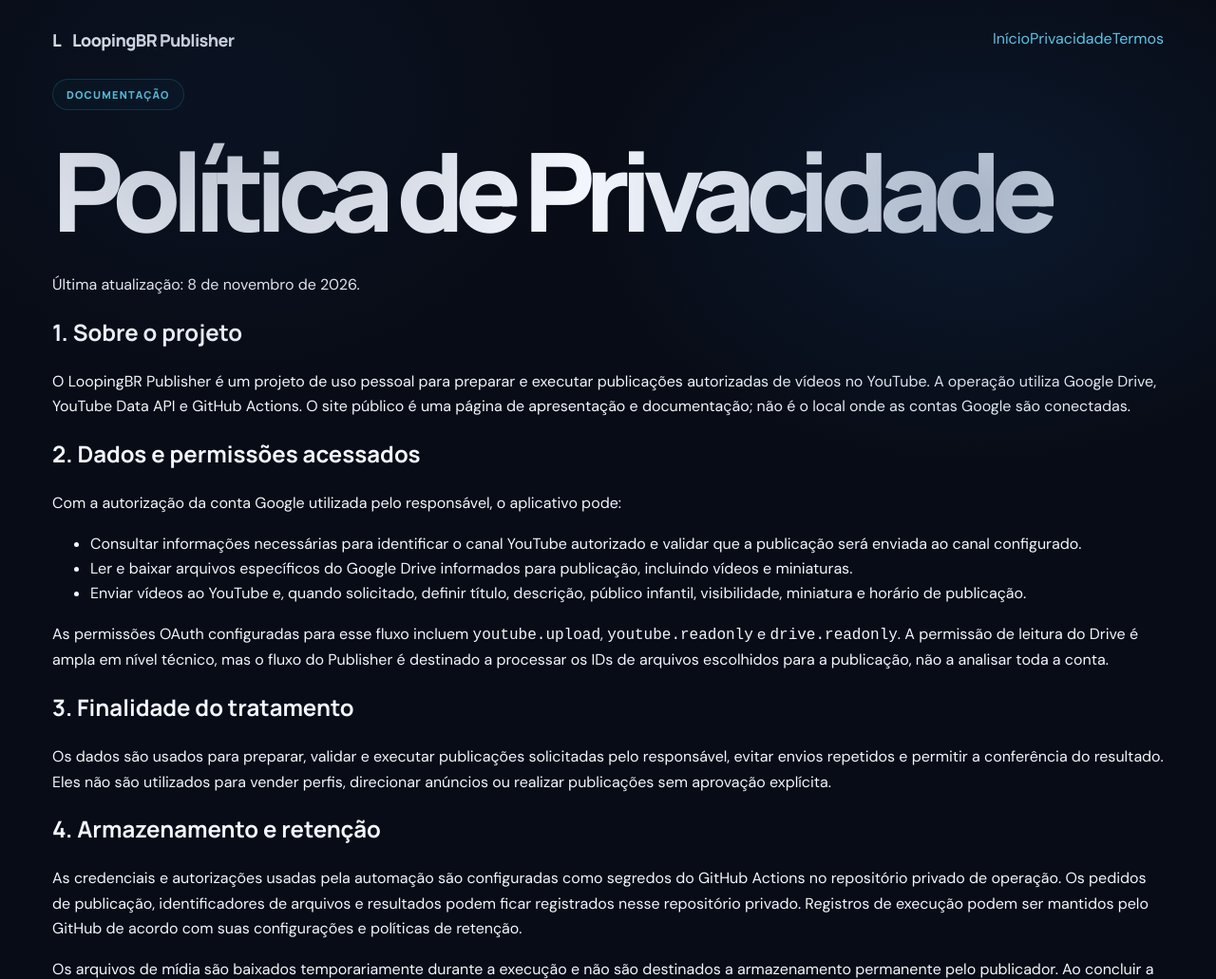
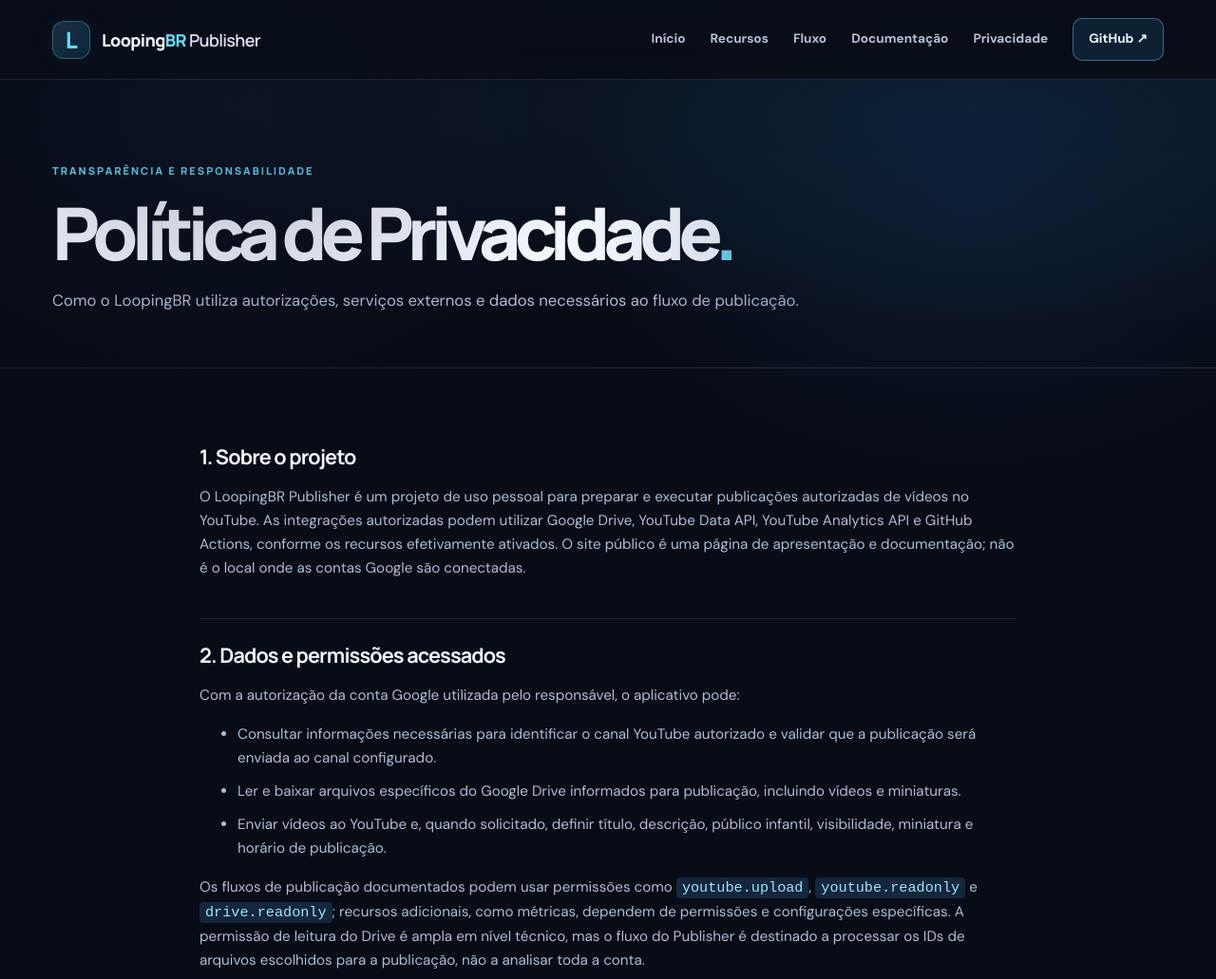
Before and after one commit to kfeernandesk/kfeernandesk.github.io, a plain HTML site: page privacidade.html in a window 1280 px wide. Shown: the top 1031 px of the page at 95% size. Drawn offline with Linux system fonts and the light colour scheme.

Commit message:
Padronizar pagina legal e atualizar descricoes de integracao

```diff
--- a/privacidade.html
+++ b/privacidade.html
@@ -1,22 +1,19 @@
 <!doctype html><html lang="pt-BR"><head>
 <meta charset="UTF-8"><meta name="viewport" content="width=device-width, initial-scale=1">
-<meta name="description" content="Política de privacidade do LoopingBR Publisher e informações sobre o uso das APIs do Google Drive e YouTube."><title>Política de Privacidade | LoopingBR Publisher</title><link rel="stylesheet" href="estilos.css">
-</head><body>
-<header><nav class="nav wrap" aria-label="Menu principal"><a class="brand" href="index.html"><span class="logo" aria-hidden="true">L</span>LoopingBR Publisher</a><div class="links"><a href="index.html">Início</a><a href="privacidade.html" aria-current="page">Privacidade</a><a href="termos.html">Termos</a></div></nav></header>
-<main class="wrap"><div class="page-title"><div class="eyebrow">Documentação</div><h1>Política de Privacidade</h1><p class="lead">Última atualização: 8 de novembro de 2026.</p></div>
-<div class="content">
-<section><h2>1. Sobre o projeto</h2><p>O LoopingBR Publisher é um projeto de uso pessoal para preparar e executar publicações autorizadas de vídeos no YouTube. A operação utiliza Google Drive, YouTube Data API e GitHub Actions. O site público é uma página de apresentação e documentação; não é o local onde as contas Google são conectadas.</p></section>
+<meta name="description" content="Política de privacidade do LoopingBR Publisher e informações sobre o uso das APIs do Google Drive e YouTube."><title>Política de Privacidade | LoopingBR Publisher</title>
+<meta name="theme-color" content="#080f20"><link rel="stylesheet" href="estilos.css"><script src="site.js" defer></script></head><body><a class="skip" href="#conteudo">Ir para o conteúdo</a>
+<header class="site-header"><div class="wrap nav"><a class="brand" href="index.html"><span class="brand-mark" aria-hidden="true">L</span><span>Looping<span class="brand-accent">BR</span><span class="brand-tail"> Publisher</span></span></a><button class="menu-toggle" type="button" aria-label="Abrir menu" aria-controls="nav-links" aria-expanded="false"><span></span><span></span><span></span></button><nav class="nav-links" id="nav-links" aria-label="Navegação principal"><a href="index.html">Início</a><a href="index.html#recursos">Recursos</a><a href="index.html#como-funciona">Fluxo</a><a href="documentacao.html">Documentação</a><a href="privacidade.html">Privacidade</a><a class="nav-cta" href="https://github.com/kfeernandesk/loopingbr-publisher-portfolio" target="_blank" rel="noopener noreferrer">GitHub ↗</a></nav></div></header>
+<main id="conteudo"><section class="page-hero"><div class="wrap"><p class="overline">TRANSPARÊNCIA E RESPONSABILIDADE</p><h1>Política de Privacidade<span class="text-gradient">.</span></h1><p class="lead">Como o LoopingBR utiliza autorizações, serviços externos e dados necessários ao fluxo de publicação.</p></div></section><div class="wrap"><div class="legal-content"><section><h2>1. Sobre o projeto</h2><p>O LoopingBR Publisher é um projeto de uso pessoal para preparar e executar publicações autorizadas de vídeos no YouTube. As integrações autorizadas podem utilizar Google Drive, YouTube Data API, YouTube Analytics API e GitHub Actions, conforme os recursos efetivamente ativados. O site público é uma página de apresentação e documentação; não é o local onde as contas Google são conectadas.</p></section>
 <section><h2>2. Dados e permissões acessados</h2><p>Com a autorização da conta Google utilizada pelo responsável, o aplicativo pode:</p><ul>
 <li>Consultar informações necessárias para identificar o canal YouTube autorizado e validar que a publicação será enviada ao canal configurado.</li>
 <li>Ler e baixar arquivos específicos do Google Drive informados para publicação, incluindo vídeos e miniaturas.</li>
 <li>Enviar vídeos ao YouTube e, quando solicitado, definir título, descrição, público infantil, visibilidade, miniatura e horário de publicação.</li>
-</ul><p>As permissões OAuth configuradas para esse fluxo incluem <code>youtube.upload</code>, <code>youtube.readonly</code> e <code>drive.readonly</code>. A permissão de leitura do Drive é ampla em nível técnico, mas o fluxo do Publisher é destinado a processar os IDs de arquivos escolhidos para a publicação, não a analisar toda a conta.</p></section>
+</ul><p>Os fluxos de publicação documentados podem usar permissões como <code>youtube.upload</code>, <code>youtube.readonly</code> e <code>drive.readonly</code>; recursos adicionais, como métricas, dependem de permissões e configurações específicas. A permissão de leitura do Drive é ampla em nível técnico, mas o fluxo do Publisher é destinado a processar os IDs de arquivos escolhidos para a publicação, não a analisar toda a conta.</p></section>
 <section><h2>3. Finalidade do tratamento</h2><p>Os dados são usados para preparar, validar e executar publicações solicitadas pelo responsável, evitar envios repetidos e permitir a conferência do resultado. Eles não são utilizados para vender perfis, direcionar anúncios ou realizar publicações sem aprovação explícita.</p></section>
-<section><h2>4. Armazenamento e retenção</h2><p>As credenciais e autorizações usadas pela automação são configuradas como segredos do GitHub Actions no repositório privado de operação. Os pedidos de publicação, identificadores de arquivos e resultados podem ficar registrados nesse repositório privado. Registros de execução podem ser mantidos pelo GitHub de acordo com suas configurações e políticas de retenção.</p><p>Os arquivos de mídia são baixados temporariamente durante a execução e não são destinados a armazenamento permanente pelo publicador. Ao concluir a tarefa, o ambiente temporário da execução é descartado segundo o funcionamento do GitHub Actions. Os vídeos enviados passam a ser armazenados no YouTube, sujeito às políticas e configurações do serviço. Os arquivos originais continuam no Google Drive até que o titular os modifique ou exclua.</p></section>
+<section><h2>4. Armazenamento e retenção</h2><p>O projeto possui fluxos de autenticação distintos conforme a implementação: na edição híbrida, a autenticação ocorre por meio de um backend local e mecanismos de proteção do perfil no Windows; no publicador clássico, segredos necessários à automação são configurados no GitHub Actions, no repositório operacional privado. Nenhuma credencial deve ser inserida neste site público. Pedidos de publicação, identificadores de arquivos e resultados podem ficar registrados no repositório operacional privado; o aplicativo híbrido também utiliza informações de configuração e sessão locais. Registros de execução podem ser mantidos pelo GitHub de acordo com suas configurações e políticas de retenção.</p><p>Os arquivos de mídia são baixados temporariamente durante a execução e não são destinados a armazenamento permanente pelo publicador. Ao concluir a tarefa, o ambiente temporário da execução é descartado segundo o funcionamento do GitHub Actions. Os vídeos enviados passam a ser armazenados no YouTube, sujeito às políticas e configurações do serviço. Os arquivos originais continuam no Google Drive até que o titular os modifique ou exclua.</p></section>
 <section><h2>5. Serviços externos e compartilhamento</h2><p>O funcionamento depende dos serviços do Google (Drive e YouTube) e do GitHub (repositórios privados e GitHub Actions). O tratamento técnico de dados por esses provedores segue seus próprios termos e políticas. Não há venda de dados a anunciantes pelo LoopingBR Publisher.</p><p>Consulte a <a href="https://policies.google.com/privacy" rel="noopener noreferrer">Política de Privacidade do Google</a> e a <a href="https://docs.github.com/en/site-policy/privacy-policies/github-general-privacy-statement" rel="noopener noreferrer">declaração de privacidade do GitHub</a>.</p></section>
 <section><h2>6. Revogação de acesso e exclusão</h2><p>O titular pode revogar o acesso concedido ao aplicativo na <a href="https://myaccount.google.com/connections" rel="noopener noreferrer">página de conexões da Conta Google</a>. Também pode excluir vídeos pelo YouTube Studio e arquivos originais pelo Google Drive. Registros internos de pedidos e resultados devem ser gerenciados separadamente no repositório privado pelo responsável. A revogação interrompe novas operações autorizadas, mas não remove automaticamente vídeos já publicados.</p></section>
 <section><h2>7. Sobre este site</h2><p>Este site estático não possui formulários de cadastro, autenticação ou coleta intencional de dados pessoais, nem inclui scripts próprios de análise de audiência. O serviço de hospedagem GitHub Pages pode processar informações técnicas de acesso, conforme a política do GitHub.</p></section>
-<section><h2>8. Contato e atualizações</h2><p>Para questões gerais sobre a documentação, utilize a <a href="https://github.com/kfeernandesk/kfeernandesk.github.io/issues" rel="noopener noreferrer">área pública de questões do repositório</a>, quando disponível. Não publique tokens, senhas ou informações pessoais sensíveis em comentários públicos. Questões que exijam compartilhamento de dados pessoais devem ser tratadas por um canal privado acordado com o responsável pelo projeto.</p><p>Esta política será atualizada caso as funcionalidades ou as práticas efetivas de tratamento de dados sejam modificadas.</p></section>
-</div></main>
-<footer><div class="footer-row wrap"><span>© 2026 LoopingBR Publisher</span><span><a href="index.html">Início</a><a href="termos.html">Termos</a></span></div></footer>
+<section><h2>8. Contato e atualizações</h2><p>Para questões gerais sobre a documentação, utilize a <a href="https://github.com/kfeernandesk/kfeernandesk.github.io/issues" rel="noopener noreferrer">área pública de questões do repositório</a>, quando disponível. Não publique tokens, senhas ou informações pessoais sensíveis em comentários públicos. Questões que exijam compartilhamento de dados pessoais devem ser tratadas por um canal privado acordado com o responsável pelo projeto.</p><p>Esta política será atualizada caso as funcionalidades ou as práticas efetivas de tratamento de dados sejam modificadas.</p></section></div></div></main>
+<footer class="site-footer"><div class="wrap footer-inner"><div><a class="brand footer-brand" href="index.html"><span class="brand-mark" aria-hidden="true">L</span><span>Looping<span class="brand-accent">BR</span> Publisher</span></a><p>Crie. Organize. Publique.</p><small>© 2026 LoopingBR Publisher. Projeto independente, sem afiliação com Google, YouTube ou GitHub.</small></div><nav aria-label="Links do rodapé"><a href="index.html">Início</a><a href="documentacao.html">Documentação</a><a href="privacidade.html">Privacidade</a><a href="termos.html">Termos</a></nav></div></footer>
 </body></html>
```
